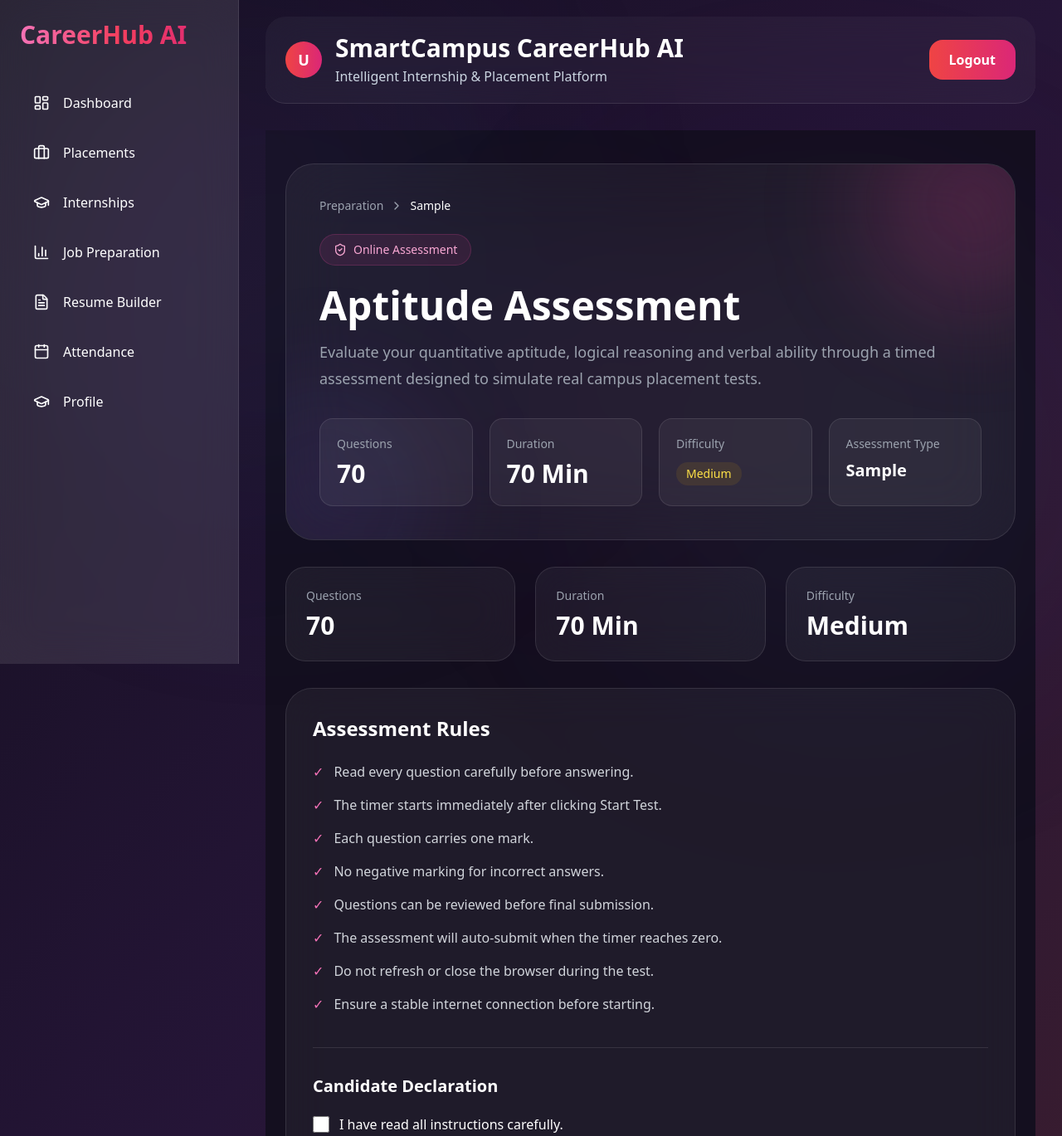
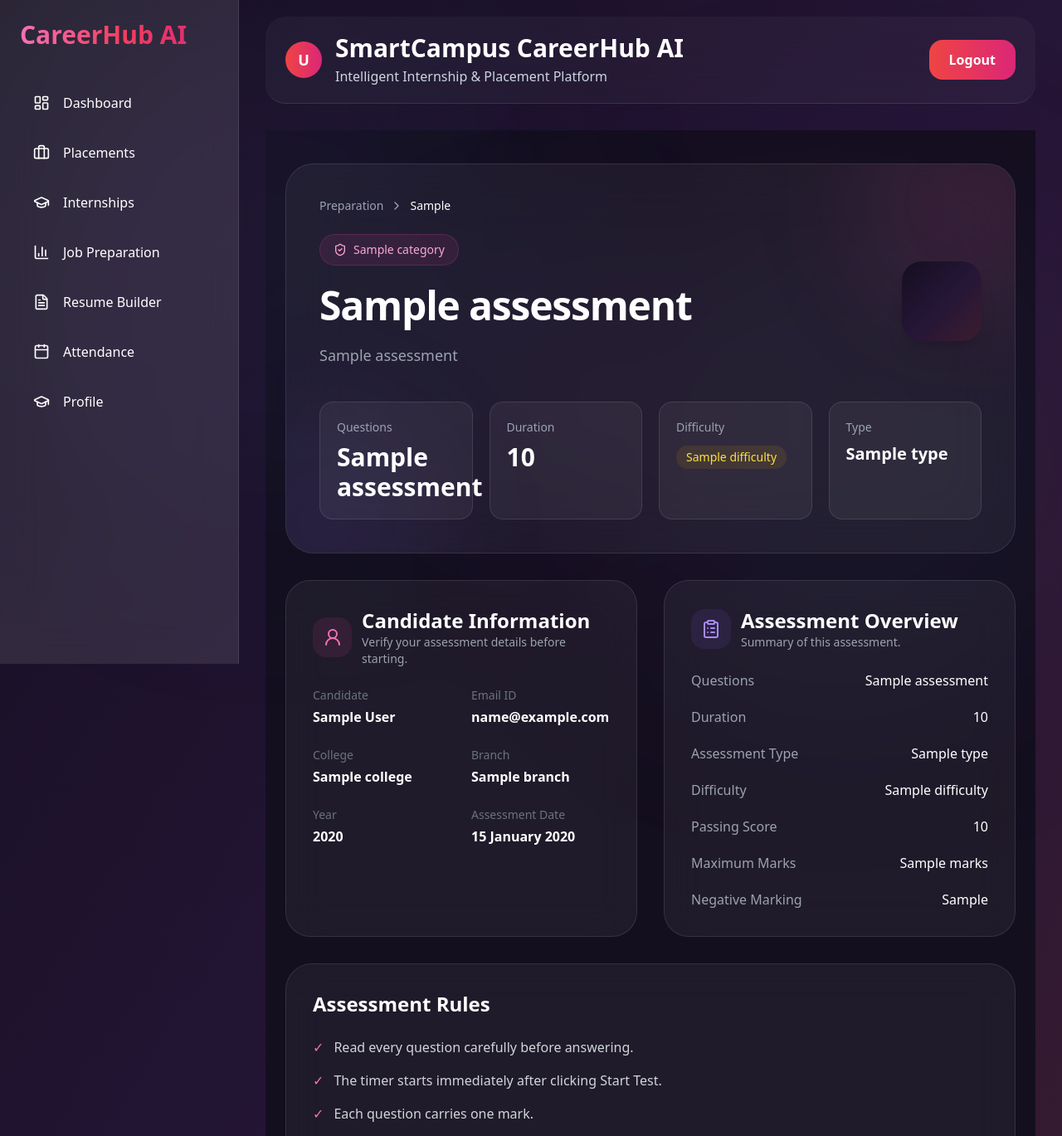
Before and after one commit to Chaitali2108-design/SmartCampus-Django, a Django app: template templates/preparation/shared/instructions.html in a window 1280 px wide. Shown: the top 1369 px of the page at 83% size. Run offline with Django 5.2, Linux system fonts and the light colour scheme; the template is opened without the code that fills it: most values are stand-ins (such as "Sample title", 1, 10 or a date in 2020); some libraries are stand-ins or nearby versions.

Commit message:
display email in instructions page

```diff
--- a/templates/preparation/shared/instructions.html
+++ b/templates/preparation/shared/instructions.html
@@ -4,19 +4,19 @@
   <div class="max-w-5xl mx-auto px-6 py-10">
     <!-- Header -->
 
-    <!-- ================= Hero Section ================= -->
+    <!-- ================= HERO ================= -->
 
     <div
-      class="relative overflow-hidden rounded-[34px] border border-white/10 bg-white/5 backdrop-blur-2xl p-8 md:p-10 mb-8"
+      class="relative overflow-hidden rounded-[34px] border border-white/10 bg-white/5 backdrop-blur-2xl p-8 lg:p-10 mb-8"
     >
       <!-- Background Glow -->
 
       <div
-        class="absolute -top-20 -right-20 h-64 w-64 rounded-full bg-pink-500/20 blur-3xl"
+        class="absolute -top-24 -right-24 h-72 w-72 rounded-full bg-pink-500/10 blur-3xl"
       ></div>
 
       <div
-        class="absolute -bottom-24 -left-24 h-72 w-72 rounded-full bg-violet-500/10 blur-3xl"
+        class="absolute -bottom-28 -left-24 h-72 w-72 rounded-full bg-violet-500/10 blur-3xl"
       ></div>
 
       <div class="relative z-10">
@@ -32,89 +32,208 @@
 
           <i data-lucide="chevron-right" class="w-4 h-4"></i>
 
-          <span class="text-white capitalize"> {{ test_type }} </span>
+          <span class="capitalize text-white"> {{ test_type }} </span>
         </div>
 
-        <!-- Badge -->
+        <!-- Top -->
 
+        <div
+          class="flex flex-col lg:flex-row lg:items-center lg:justify-between gap-10"
+        >
+          <!-- Left -->
+
+          <div class="flex-1">
             <div
               class="inline-flex items-center gap-2 rounded-full border border-pink-500/20 bg-pink-500/10 px-4 py-2 text-sm text-pink-300"
             >
               <i data-lucide="shield-check" class="w-4 h-4"></i>
 
-          Online Assessment
+              {{ assessment.category }}
             </div>
 
-        <!-- Title -->
-
-        <h1 class="mt-6 text-4xl md:text-5xl font-bold leading-tight">
-          Aptitude Assessment
+            <h1
+              class="mt-6 text-4xl lg:text-5xl font-bold tracking-tight leading-tight"
+            >
+              {{ assessment.title }}
             </h1>
 
-        <p class="mt-4 max-w-3xl text-lg leading-8 text-gray-400">
-          Evaluate your quantitative aptitude, logical reasoning and verbal
-          ability through a timed assessment designed to simulate real campus
-          placement tests.
+            <p class="mt-5 text-lg text-gray-400 leading-8 max-w-3xl">
+              {{ assessment.subtitle }}
             </p>
+          </div>
+
+          <!-- Right -->
+
+          <div
+            class="w-24 h-24 rounded-3xl bg-gradient-to-br {{ assessment.color }}
+               flex items-center justify-center shadow-xl"
+          >
+            {% if assessment.icon == "brain" %}
+            <i data-lucide="brain" class="w-12 h-12"></i>
+
+            {% elif assessment.icon == "cpu" %}
+            <i data-lucide="cpu" class="w-12 h-12"></i>
+
+            {% elif assessment.icon == "code-2" %}
+            <i data-lucide="code-2" class="w-12 h-12"></i>
+
+            {% elif assessment.icon == "messages-square" %}
+            <i data-lucide="messages-square" class="w-12 h-12"></i>
+
+            {% elif assessment.icon == "briefcase-business" %}
+            <i data-lucide="briefcase-business" class="w-12 h-12"></i>
+
+            {% endif %}
+          </div>
+        </div>
 
         <!-- Stats -->
 
-        <div class="mt-8 grid grid-cols-2 lg:grid-cols-4 gap-5">
+        <div class="grid grid-cols-2 lg:grid-cols-4 gap-5 mt-10">
           <div class="rounded-2xl border border-white/10 bg-white/5 p-5">
             <p class="text-sm text-gray-400">Questions</p>
 
-            <h3 class="mt-2 text-3xl font-bold">70</h3>
+            <h3 class="text-3xl font-bold mt-2">{{ assessment.questions }}</h3>
           </div>
 
           <div class="rounded-2xl border border-white/10 bg-white/5 p-5">
             <p class="text-sm text-gray-400">Duration</p>
 
-            <h3 class="mt-2 text-3xl font-bold">70 Min</h3>
+            <h3 class="text-3xl font-bold mt-2">{{ assessment.duration }}</h3>
           </div>
 
           <div class="rounded-2xl border border-white/10 bg-white/5 p-5">
             <p class="text-sm text-gray-400">Difficulty</p>
 
             <span
-              class="mt-3 inline-flex rounded-full bg-yellow-500/10 px-3 py-1 text-sm text-yellow-300"
+              class="inline-flex mt-3 rounded-full bg-yellow-500/10 px-3 py-1 text-sm text-yellow-300"
             >
-              Medium
+              {{ assessment.difficulty }}
             </span>
           </div>
 
           <div class="rounded-2xl border border-white/10 bg-white/5 p-5">
-            <p class="text-sm text-gray-400">Assessment Type</p>
+            <p class="text-sm text-gray-400">Type</p>
 
-            <h3 class="mt-2 text-xl font-semibold capitalize">
-              {{ test_type }}
-            </h3>
+            <h3 class="text-xl font-semibold mt-2">{{ assessment.type }}</h3>
           </div>
         </div>
       </div>
     </div>
 
-    <!-- Test Info -->
+    <!-- ================= Candidate + Assessment Overview ================= -->
 
-    <div class="grid md:grid-cols-3 gap-6 mb-8">
+    <div class="grid lg:grid-cols-2 gap-8 mb-8">
+      <!-- Candidate Information -->
       <div
-        class="rounded-3xl border border-white/10 bg-white/5 p-6 backdrop-blur-xl"
+        class="rounded-[30px] border border-white/10 bg-white/5 backdrop-blur-xl p-8"
       >
-        <p class="text-gray-400 text-sm">Questions</p>
-        <h3 class="text-3xl font-bold mt-2">70</h3>
+        <div class="flex items-center gap-3 mb-6">
+          <div
+            class="w-12 h-12 rounded-2xl bg-pink-500/10 flex items-center justify-center"
+          >
+            <i data-lucide="user-round" class="w-6 h-6 text-pink-400"></i>
           </div>
 
-      <div
-        class="rounded-3xl border border-white/10 bg-white/5 p-6 backdrop-blur-xl"
-      >
-        <p class="text-gray-400 text-sm">Duration</p>
-        <h3 class="text-3xl font-bold mt-2">70 Min</h3>
+          <div>
+            <h2 class="text-2xl font-semibold">Candidate Information</h2>
+
+            <p class="text-gray-400 text-sm">
+              Verify your assessment details before starting.
+            </p>
+          </div>
         </div>
 
+        <div class="grid grid-cols-2 gap-6">
+          <div>
+            <p class="text-gray-500 text-sm">Candidate</p>
+            <h4 class="mt-1 font-semibold">{{ profile.full_name }}</h4>
+          </div>
+
+          <div>
+            <p class="text-gray-500 text-sm">Email ID</p>
+            <h4 class="mt-1 font-semibold">{{ profile.email }}</h4>
+          </div>
+
+          <div>
+            <p class="text-gray-500 text-sm">College</p>
+            <h4 class="mt-1 font-semibold">{{ profile.college }}</h4>
+          </div>
+
+          <div>
+            <p class="text-gray-500 text-sm">Branch</p>
+            <h4 class="mt-1 font-semibold">{{ profile.branch }}</h4>
+          </div>
+
+          <div>
+            <p class="text-gray-500 text-sm">Year</p>
+            <h4 class="mt-1 font-semibold">{{ profile.year }}</h4>
+          </div>
+
+          <div>
+            <p class="text-gray-500 text-sm">Assessment Date</p>
+            <h4 class="mt-1 font-semibold">
+              {{ assessment_date|date:"d F Y" }}
+            </h4>
+          </div>
+        </div>
+      </div>
+
+      <!-- Assessment Overview -->
+
       <div
-        class="rounded-3xl border border-white/10 bg-white/5 p-6 backdrop-blur-xl"
+        class="rounded-[30px] border border-white/10 bg-white/5 backdrop-blur-xl p-8"
       >
-        <p class="text-gray-400 text-sm">Difficulty</p>
-        <h3 class="text-3xl font-bold mt-2">Medium</h3>
+        <div class="flex items-center gap-3 mb-6">
+          <div
+            class="w-12 h-12 rounded-2xl bg-violet-500/10 flex items-center justify-center"
+          >
+            <i data-lucide="clipboard-list" class="w-6 h-6 text-violet-400"></i>
+          </div>
+
+          <div>
+            <h2 class="text-2xl font-semibold">Assessment Overview</h2>
+
+            <p class="text-gray-400 text-sm">Summary of this assessment.</p>
+          </div>
+        </div>
+
+        <div class="space-y-5">
+          <div class="flex justify-between">
+            <span class="text-gray-400">Questions</span>
+            <span>{{ assessment.questions }}</span>
+          </div>
+
+          <div class="flex justify-between">
+            <span class="text-gray-400">Duration</span>
+            <span>{{ assessment.duration }}</span>
+          </div>
+
+          <div class="flex justify-between">
+            <span class="text-gray-400">Assessment Type</span>
+            <span>{{ assessment.type }}</span>
+          </div>
+
+          <div class="flex justify-between">
+            <span class="text-gray-400">Difficulty</span>
+            <span>{{ assessment.difficulty }}</span>
+          </div>
+
+          <div class="flex justify-between">
+            <span class="text-gray-400">Passing Score</span>
+            <span>{{ assessment.passing_score }}</span>
+          </div>
+
+          <div class="flex justify-between">
+            <span class="text-gray-400">Maximum Marks</span>
+            <span>{{ assessment.marks }}</span>
+          </div>
+
+          <div class="flex justify-between">
+            <span class="text-gray-400">Negative Marking</span>
+            <span>{{ assessment.negative_marking }}</span>
+          </div>
+        </div>
       </div>
     </div>
 
```
Lines whose indentation alone changed are shown as unchanged.
